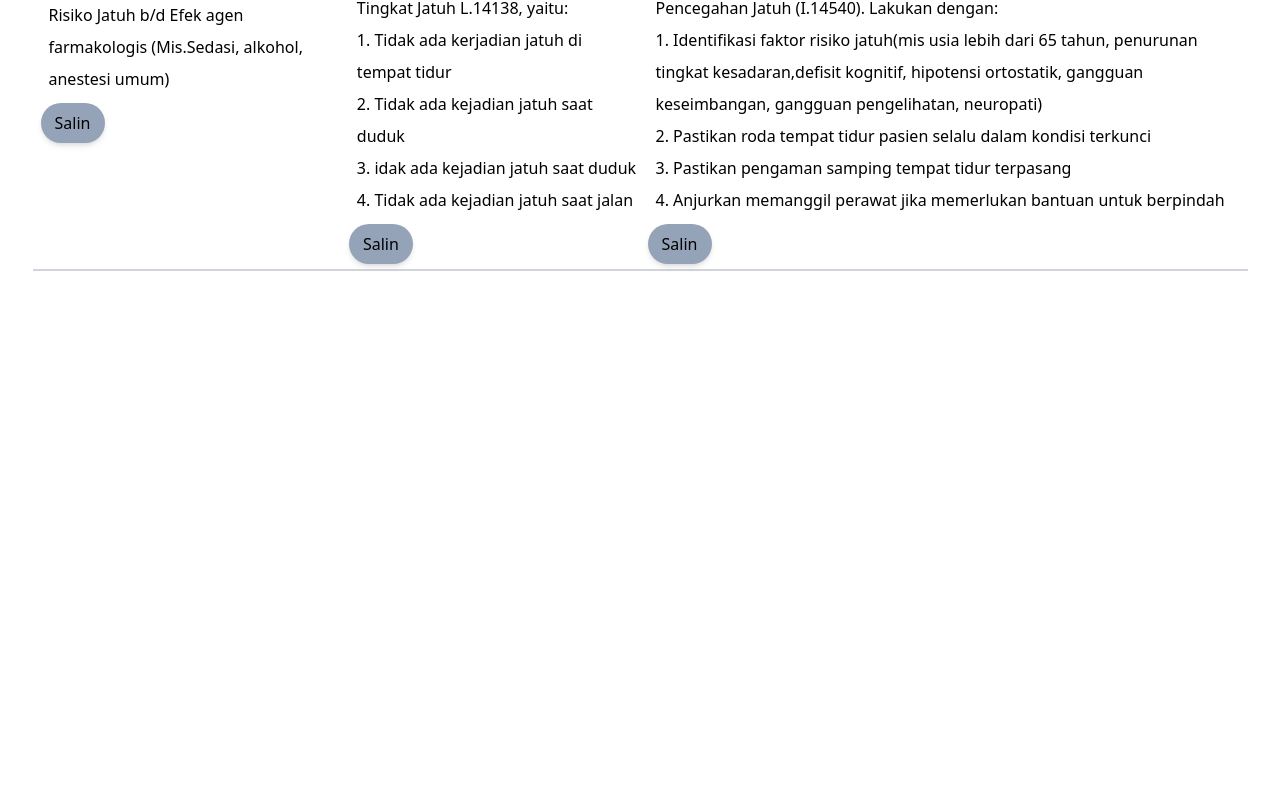
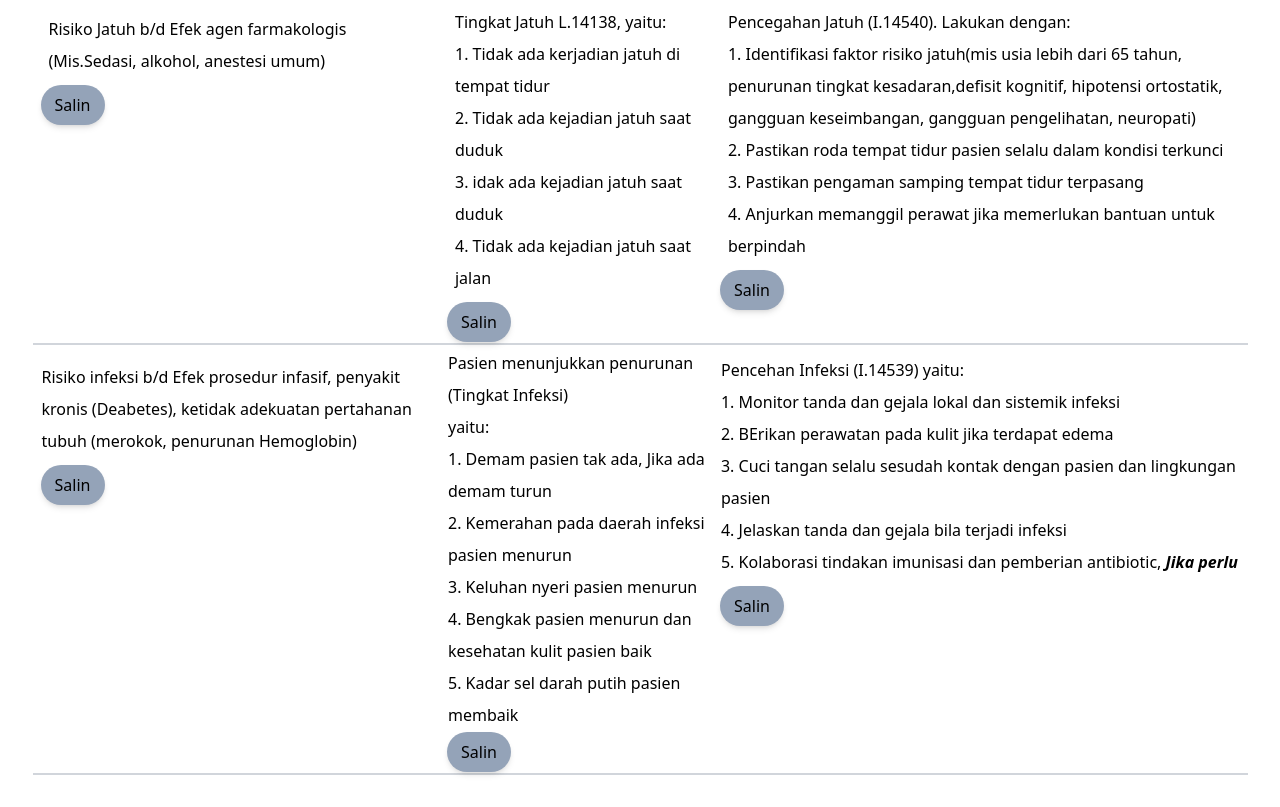
Before and after one commit to lambangws21/react-diagnosa-keperawatan, a React (Vite) app: page / in a window 1280 px wide. Shown: the part 1358-2165 px from the top of the page. Before the commit the page ends 1661 px from the top, so only its background shows below. Built offline with nearby package versions, Linux system fonts and the light colour scheme.

Commit message:
menambahkan diagnosa Risiko infeksi

```diff
--- a/src/App.jsx
+++ b/src/App.jsx
@@ -16,6 +16,10 @@ import RisikoJatuh from "./Tabel/RisikoJatuh";
 import Button from "./components/Button";
 import RisJatuhLuaran from "./Tabel/RisJatuhLuaran";
 import RisJatuhIntervensi from "./Tabel/RisJatuhIntervensi";
+import RisikoInfeksi from "./Tabel/RisikoInfeksi";
+import RisikoInfeksiLuaran from "./Tabel/RisikoInfeksiLuraran";
+import RisikoInfekIntervensi from "./Tabel/RisikoInfekIntervensi";
+
 
 function App() {
   return (
@@ -125,6 +129,21 @@ function App() {
               <Button />
             </td>
           </tr>
+          {/* Risiko Infeksi */}
+          <tr>
+            <td className="flex-col items-center border-b-2 border-gray-300 p-2 h-72">
+              <RisikoInfeksi />
+              <Button />
+            </td>
+            <td className="flex-col items-center border-b-2 border-gray-300 h-72">
+              <RisikoInfeksiLuaran />
+              <Button />
+            </td>
+            <td className="flex-col items-center border-b-2 border-gray-300 h-72">
+          <RisikoInfekIntervensi/>
+              <Button />
+            </td>
+          </tr>
         </tbody>
       </table>
     </>
--- a/src/Tabel/NyeriAkutLuaran.jsx
+++ b/src/Tabel/NyeriAkutLuaran.jsx
@@ -3,7 +3,7 @@
 function NyeriAkutLuaran() {
   return (
     <div>
-      <td className="y-2">
+      <td className="py-2">
         Pasien menunjukkan penurunan (L.08066 - Tingkat Nyeri)
         <br />
         yaitu:
--- /dev/null
+++ b/src/Tabel/RisikoInfekIntervensi.jsx
@@ -0,0 +1,18 @@
+function RisikoInfekIntervensi() {
+  return (
+    <div>
+      <td className="py-2">
+        Pencehan Infeksi (I.14539) yaitu:
+        <ul className="list-inside list-decimal">
+          <li> Monitor tanda dan gejala lokal dan sistemik infeksi</li>
+          <li> BErikan perawatan pada kulit jika terdapat edema</li>
+          <li> Cuci tangan selalu sesudah kontak dengan pasien dan lingkungan pasien </li>
+          <li> Jelaskan tanda dan gejala bila terjadi infeksi</li>
+          <li> Kolaborasi tindakan imunisasi dan pemberian antibiotic, <span className="font-bold italic">Jika perlu</span>   </li>
+        </ul>
+      </td>
+    </div>
+  );
+}
+
+export default RisikoInfekIntervensi;
--- /dev/null
+++ b/src/Tabel/RisikoInfeksi.jsx
@@ -0,0 +1,13 @@
+
+function RisikoInfeksi() {
+  return (
+    <div>
+      <td className="py-2">
+        Risiko infeksi b/d Efek prosedur infasif, penyakit kronis (Deabetes),
+        ketidak adekuatan pertahanan tubuh (merokok, penurunan Hemoglobin)
+      </td>
+    </div>
+  );
+}
+
+export default RisikoInfeksi;
--- /dev/null
+++ b/src/Tabel/RisikoInfeksiLuraran.jsx
@@ -0,0 +1,20 @@
+function RisikoInfeksiLuaran() {
+  return (
+    <div>
+      <td className="y-2">
+        Pasien menunjukkan penurunan (Tingkat Infeksi)
+        <br />
+        yaitu:
+        <ul className="list-inside list-decimal">
+          <li>Demam pasien tak ada, Jika ada demam turun</li>
+          <li>Kemerahan pada daerah infeksi pasien menurun</li>
+          <li>Keluhan nyeri pasien menurun</li>
+          <li>Bengkak pasien menurun dan kesehatan kulit pasien baik</li>
+          <li>Kadar sel darah putih pasien membaik</li>
+        </ul>
+      </td>
+    </div>
+  );
+}
+
+export default RisikoInfeksiLuaran;
```
